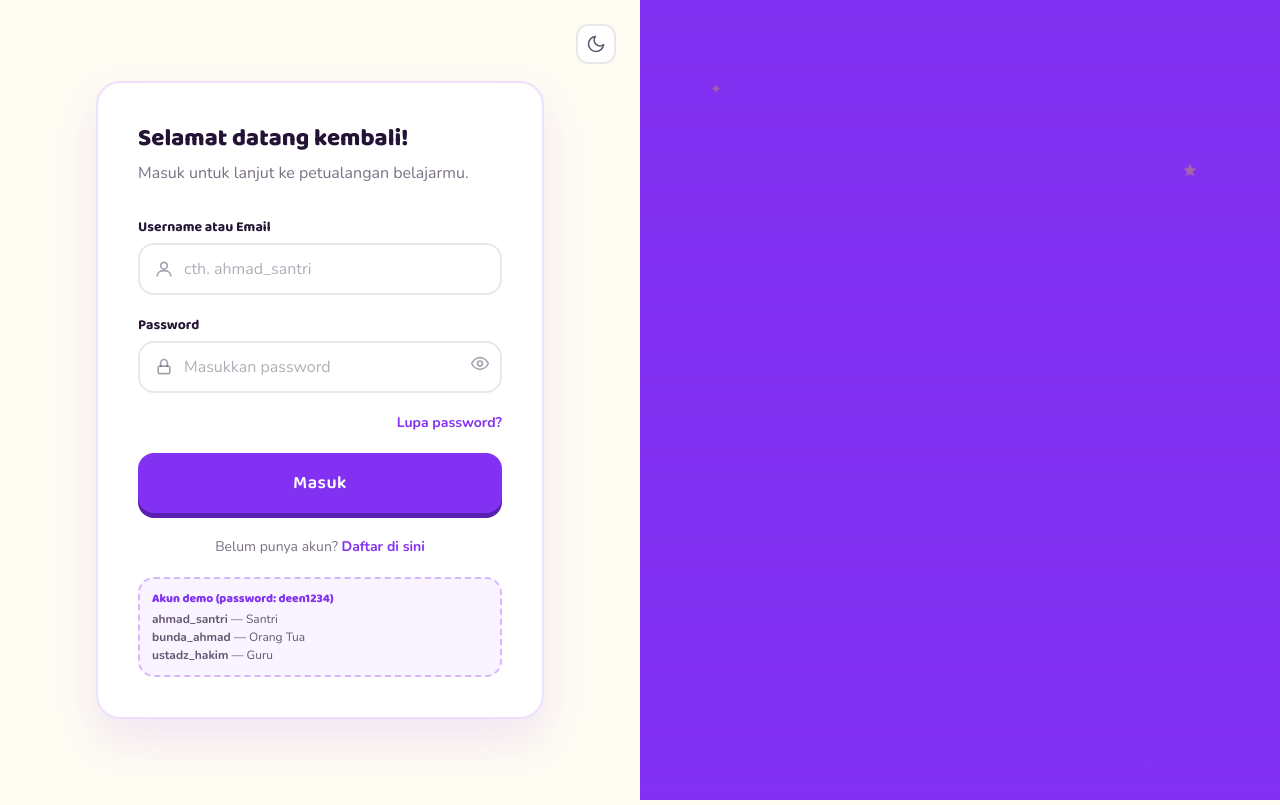
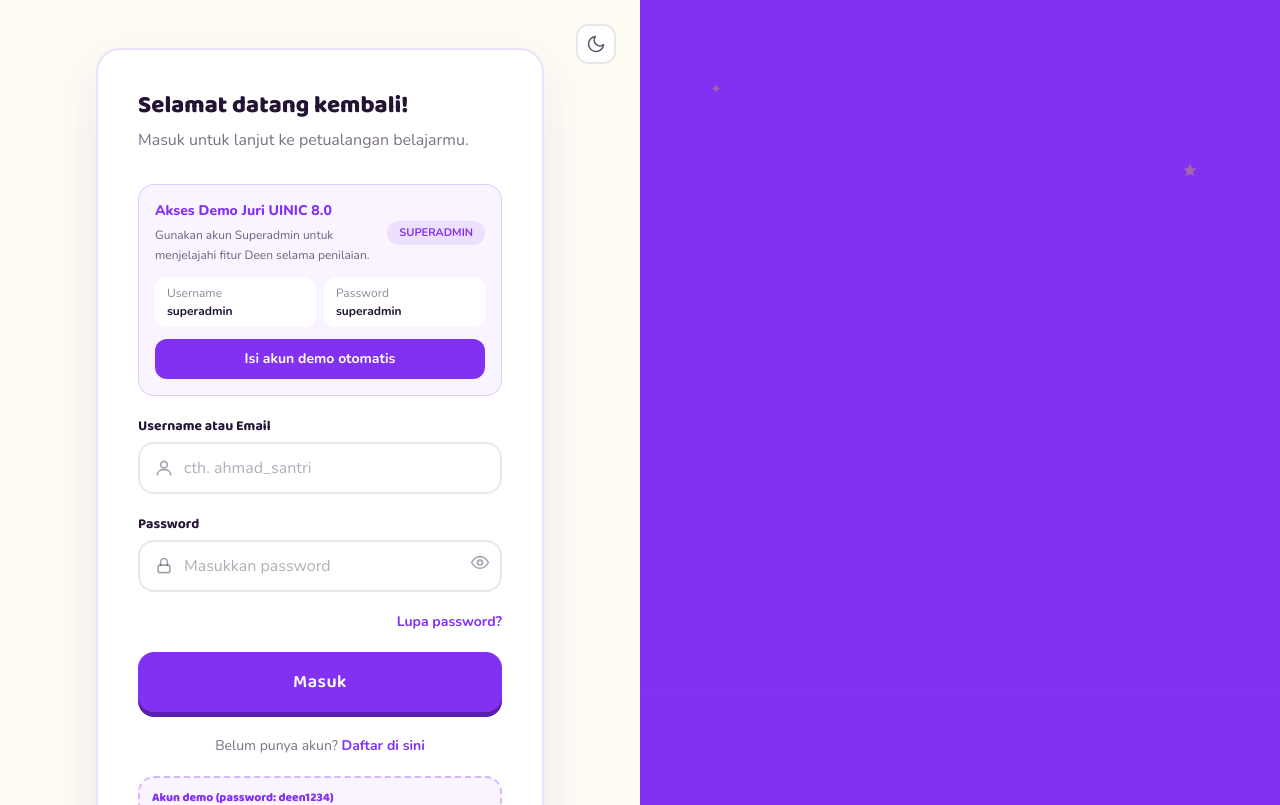
Before and after one commit to arhmath/Deen-Project, a React (Vite) app: page /login in a window 1280 px wide. Shown: the top 805 px of the page. Built offline with nearby package versions, Linux system fonts and the light colour scheme; no server answers.

Commit message:
up login

```diff
--- a/src/features/auth/LoginForm.tsx
+++ b/src/features/auth/LoginForm.tsx
@@ -23,6 +23,7 @@ export function LoginForm({ onSubmit }: LoginFormProps) {
   const {
     register,
     handleSubmit,
+    setValue,
     formState: { errors, isSubmitting },
   } = useForm<LoginFormValues>({
     resolver: zodResolver(loginSchema),
@@ -41,6 +42,57 @@ export function LoginForm({ onSubmit }: LoginFormProps) {
 
   return (
     <form onSubmit={submit} noValidate className="flex flex-col gap-5">
+      <section
+        aria-labelledby="judge-demo-title"
+        className="rounded-2xl border border-brand-purple/20 bg-brand-purple/5 p-4"
+      >
+        <div className="flex flex-col gap-3 sm:flex-row sm:items-center sm:justify-between">
+          <div className="min-w-0">
+            <p
+              id="judge-demo-title"
+              className="text-sm font-extrabold text-brand-purple-fg"
+            >
+              Akses Demo Juri UINIC 8.0
+            </p>
+            <p className="mt-1 text-xs leading-5 text-brand-ink/65">
+              Gunakan akun Superadmin untuk menjelajahi fitur Deen selama penilaian.
+            </p>
+          </div>
+          <span className="inline-flex w-fit shrink-0 items-center rounded-full bg-brand-purple/10 px-3 py-1 text-[11px] font-bold text-brand-purple-fg">
+            SUPERADMIN
+          </span>
+        </div>
+
+        <div className="mt-3 grid grid-cols-2 gap-2 text-xs">
+          <div className="rounded-xl bg-surface px-3 py-2">
+            <span className="block text-brand-ink/50">Username</span>
+            <strong className="mt-0.5 block select-all text-brand-ink">superadmin</strong>
+          </div>
+          <div className="rounded-xl bg-surface px-3 py-2">
+            <span className="block text-brand-ink/50">Password</span>
+            <strong className="mt-0.5 block select-all text-brand-ink">superadmin</strong>
+          </div>
+        </div>
+
+        <button
+          type="button"
+          disabled={isSubmitting}
+          onClick={() => {
+            setValue("identifier", "superadmin", {
+              shouldDirty: true,
+              shouldValidate: true,
+            });
+            setValue("password", "superadmin", {
+              shouldDirty: true,
+              shouldValidate: true,
+            });
+          }}
+          className="mt-3 inline-flex min-h-10 w-full items-center justify-center rounded-xl bg-brand-purple px-4 py-2 text-sm font-bold text-white transition-colors hover:bg-brand-purple/90 focus-visible:outline-2 focus-visible:outline-offset-2 focus-visible:outline-brand-purple disabled:cursor-not-allowed disabled:opacity-60"
+        >
+          Isi akun demo otomatis
+        </button>
+      </section>
+
       {serverError && (
         <div
           role="alert"
```
Also changed, not shown: 1 other file (tests, documents, lock files or other folders).
